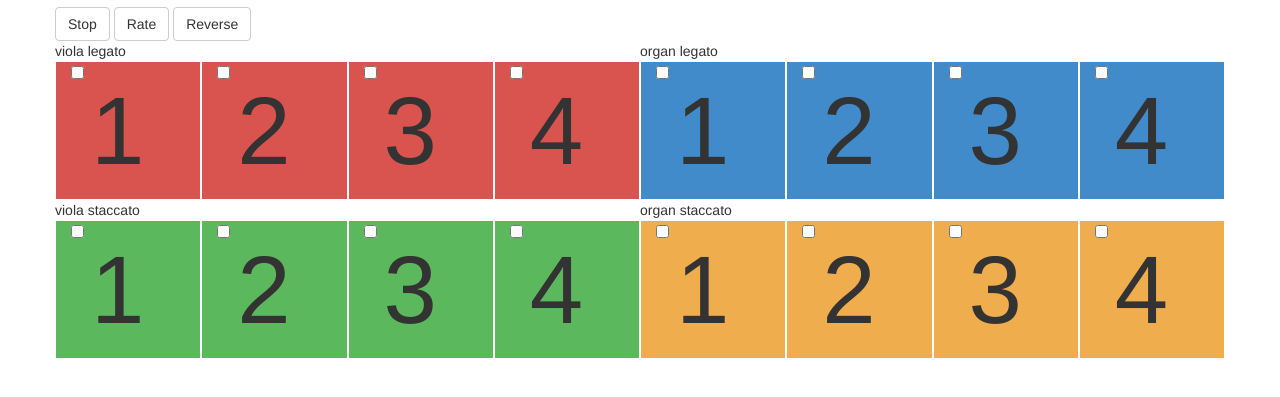
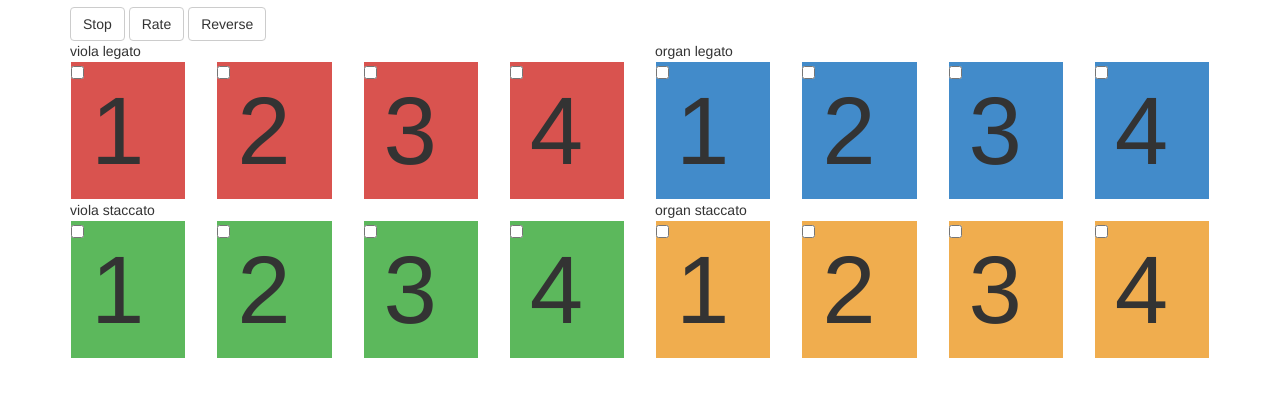
Before and after one commit to wfwalker/mc-choir, a website: page laptop.html in a window 1280 px wide. Shown: the part 53-450 px from the top of the page. Drawn offline with Linux system fonts and the light colour scheme; no server answers.

Commit message:
don't color the gutters, even if you sorta want to

```diff
--- a/laptop.html
+++ b/laptop.html
@@ -65,60 +65,81 @@
 	<div class="container">
 
 		<div class="row">
+			<div class="col-sm-12">
 				<button id='halt' class='btn btn-default btn-lrg' type="button">Stop</button>
 				<button id='rate' class='btn btn-default btn-lrg' type="button">Rate</button>
 				<button id='reverse' class='btn btn-default btn-lrg' type="button">Reverse</button>
+			</div>
 		</div>
 
 		<div class="row">
 			<div class="col-md-6">
 				<div class="row">
+					<div class="col-sm-12">
 						viola legato
 					</div>
+				</div>
 				<div class="row">
-					<div class="col-sm-3 heart">
+					<div class="col-sm-3">
+						<div class="heart">
 							<label class="checkbox-inline">
 								<input type="checkbox" name="sounds" value='./Vla1-HarmonicsX.mp3' data-exclusive='false' data-rates='1.0, 2.0, 0.5, 1.5, 0.66667, 1.3333, 0.75' autocomplete="off">1
 							</label>
 						</div>
-					<div class="col-sm-3 heart">
+					</div>
+					<div class="col-sm-3">
+						<div class="heart">
 							<label class="checkbox-inline">
 								<input type="checkbox" name="sounds" value='./Vla2-GlissX.mp3' data-exclusive='false' data-rates='1.0, 2.0, 0.5, 1.5, 0.66667, 1.3333, 0.75' autocomplete="off">2
 							</label>
 						</div>
-					<div class="col-sm-3 heart">
+					</div>
+					<div class="col-sm-3">
+						<div class="heart">
 							<label class="checkbox-inline">
 								<input type="checkbox" name="sounds" value='./Vla3-Melody1X.mp3' data-exclusive='false' data-rates='1.0, 2.0, 0.5, 1.5, 0.66667, 1.3333, 0.75' autocomplete="off">3
 							</label>
 						</div>
-					<div class="col-sm-3 heart">
+					</div>
+					<div class="col-sm-3">
+						<div class="heart">
 							<label class="checkbox-inline">
 								<input type="checkbox" name="sounds" value='./Vla4-Melody2X.mp3' data-exclusive='false' data-rates='1.0, 2.0, 0.5, 1.5, 0.66667, 1.3333, 0.75' autocomplete="off">4
 							</label>
 						</div>
 					</div>
 				</div>
+			</div>
 			<div class="col-md-6">
 				<div class="row">
+					<div class="col-sm-12">
 						organ legato
 					</div>
+				</div>
 				<div class="row">
-					<div class="col-sm-3 eye">
+					<div class="col-sm-3">
+						<div class="eye">
 							<label class="checkbox-inline">
 								<input type="checkbox" name="sounds" value='./org-sust1.mp3' data-exclusive='false' data-rates='1.0, 2.0, 0.5, 1.5, 0.66667, 1.3333, 0.75' autocomplete="off">1
 							</label>
 						</div>
-					<div class="col-sm-3 eye">
+					</div>
+					<div class="col-sm-3">
+						<div class="eye">
 							<label class="checkbox-inline">
 								<input type="checkbox" name="sounds" value='./org-highmelodic.mp3' data-exclusive='false' data-rates='1.0, 2.0, 0.5, 1.5, 0.66667, 1.3333, 0.75' autocomplete="off">2
 							</label>
 						</div>
-					<div class="col-sm-3 eye">
+					</div>
+					<div class="col-sm-3">
+						<div class="eye">
 							<label class="checkbox-inline">
 								<input type="checkbox" name="sounds" value='./org-lowmelodic.mp3' data-exclusive='false' data-rates='1.0, 2.0, 0.5, 1.5, 0.66667, 1.3333, 0.75' autocomplete="off">3
 							</label>
 						</div>
-					<div class="col-sm-3 eye">
+					</div>
+					<div class="col-sm-3">
+						<div class="eye">
 							<label class="checkbox-inline">
 								<input type="checkbox" name="sounds" value='./org-arpeggio.mp3' data-exclusive='false' data-rates='1.0, 2.0, 0.5, 1.5, 0.66667, 1.3333, 0.75' autocomplete="off">4
 							</label>
@@ -126,58 +147,79 @@
 					</div>
 				</div>
 			</div>
+		</div>
 		<div class="row">
 			<div class="col-md-6">
 				<div class="row">
+					<div class="col-sm-12">
 						viola staccato
 					</div>
+				</div>
 				<div class="row">
-					<div class="col-sm-3 tree">
+					<div class="col-sm-3">
+						<div class="tree">
 							<label class="checkbox-inline">
 								<input type="checkbox" name="sounds" value='./Vla5-PizzX.mp3' data-exclusive='false' data-rates='1.0, 2.0, 0.5, 1.5, 0.66667, 1.3333, 0.75' autocomplete="off">1
 							</label>
 						</div>
-					<div class="col-sm-3 tree">
+					</div>
+					<div class="col-sm-3">
+						<div class="tree">
 							<label class="checkbox-inline">
 								<input type="checkbox" name="sounds" value='./Vla6-ArpX.mp3' data-exclusive='false' data-rates='1.0, 2.0, 0.5, 1.5, 0.66667, 1.3333, 0.75' autocomplete="off">2
 							</label>
 						</div>
-					<div class="col-sm-3 tree">
+					</div>
+					<div class="col-sm-3">
+						<div class="tree">
 							<label class="checkbox-inline">
 								<input type="checkbox" name="sounds" value='./Vla7-WoodKnockX.mp3' data-exclusive='false' data-rates='1.0, 2.0, 0.5, 1.5, 0.66667, 1.3333, 0.75' autocomplete="off">3
 							</label>
 						</div>
-					<div class="col-sm-3 tree">
+					</div>
+					<div class="col-sm-3">
+						<div class="tree">
 							<label class="checkbox-inline">
 								<input type="checkbox" name="sounds" value='./Vla8-Trill-SnapX.mp3' data-exclusive='false' data-rates='1.0, 2.0, 0.5, 1.5, 0.66667, 1.3333, 0.75' autocomplete="off">4
 							</label>
 						</div>
 					</div>
 				</div>
+			</div>
 			<div class="col-md-6">
 				<div class="row">
+					<div class="col-sm-12">
 						organ staccato
 					</div>
+				</div>
 				<div class="row">
-					<div class="col-sm-3 leaf">
+					<div class="col-sm-3">
+						<div class="leaf">
 							<label class="checkbox-inline">
 								<input type="checkbox" name="sounds" value='./org-chordrhythm.mp3' data-exclusive='false' data-rates='1.0, 2.0, 0.5, 1.5, 0.66667, 1.3333, 0.75' autocomplete="off">1
 							</label>
 						</div>
-					<div class="col-sm-3 leaf">
+					</div>
+					<div class="col-sm-3">
+						<div class="leaf">
 							<label class="checkbox-inline">
 								<input type="checkbox" name="sounds" value='./org-perc.mp3' data-exclusive='false' data-rates='1.0, 2.0, 0.5, 1.5, 0.66667, 1.3333, 0.75' autocomplete="off">2
 							</label>
 						</div>
-					<div class="col-sm-3 leaf">
+					</div>
+					<div class="col-sm-3">
+						<div class="leaf">
 							<label class="checkbox-inline">
 								<input type="checkbox" name="sounds" value='./org-shout.mp3' data-exclusive='false' data-rates='1.0, 2.0, 0.5, 1.5, 0.66667, 1.3333, 0.75' autocomplete="off">3
 							</label>
 						</div>
-					<div class="col-sm-3 leaf">
+					</div>
+					<div class="col-sm-3">
+						<div class="leaf">
 							<label class="checkbox-inline">
 								<input type="checkbox" name="sounds" value='./org-stabs.mp3' data-exclusive='false' data-rates='1.0, 2.0, 0.5, 1.5, 0.66667, 1.3333, 0.75' autocomplete="off">4
 							</label>
+						</div>
 					</div>
 				</div>
 			</div>
```
Also changed, not shown: index.html (+61 -16 lines). Lines whose indentation alone changed are shown as unchanged.
